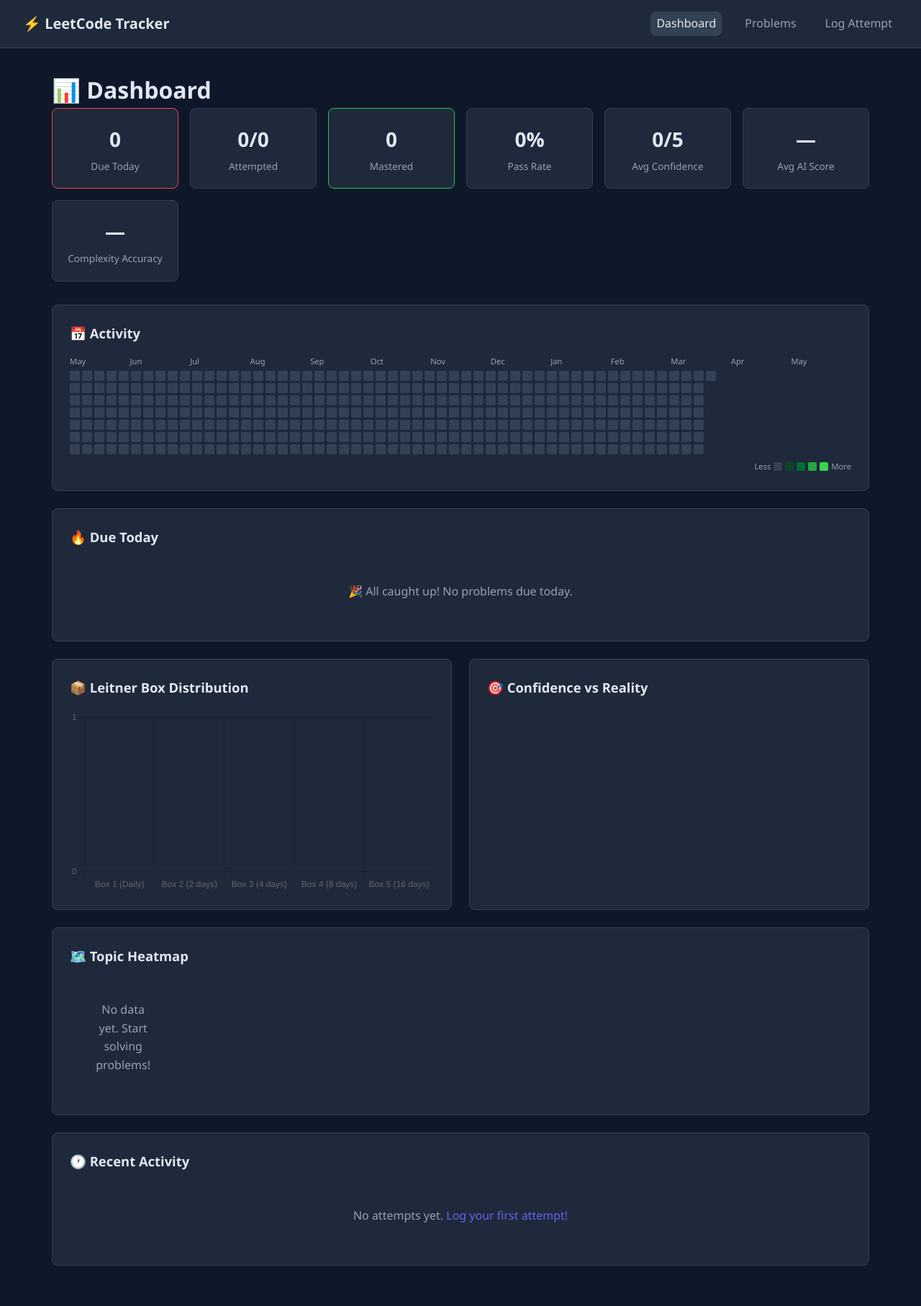
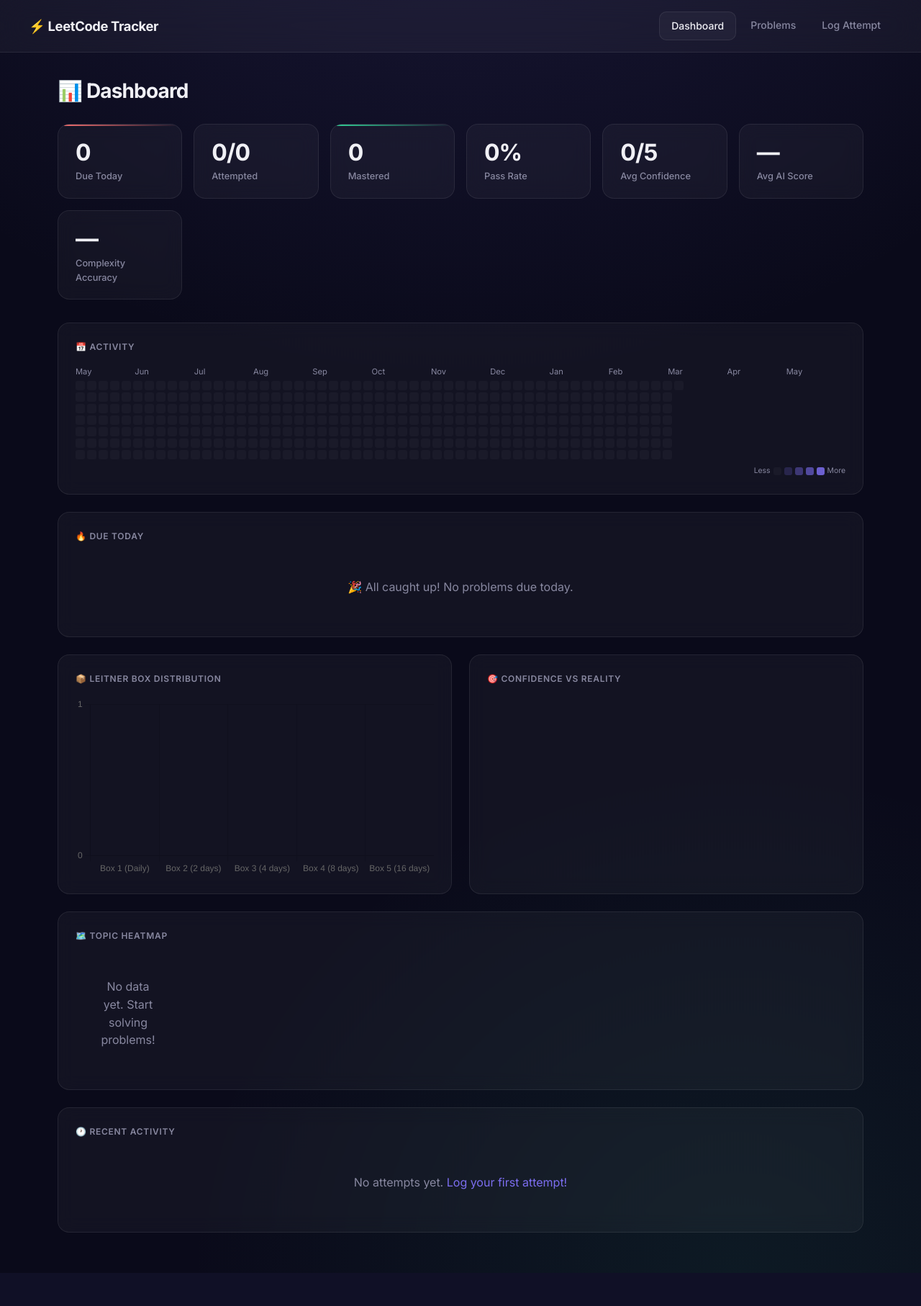
Before and after one commit to diegoruv20/leetcode-tracker, a Flask app: page / in a window 1280 px wide. Shown: the whole page at 72% size. After the commit the page ends 1712 px from the top, so only its background shows below. Run offline with Flask 3, Linux system fonts and the light colour scheme; data that the repository does not hold is empty; a map, chart or similar area stays blank.

Commit message:
Overhaul UI with glassmorphism design
- Frosted glass cards with backdrop-filter blur
- Purple gradient glow background
- Inter font family
- Updated calendar heatmap to purple color scheme
- Rounded badges and softer borders
- Smooth hover transitions throughout

```diff
--- a/static/css/style.css
+++ b/static/css/style.css
@@ -1,30 +1,36 @@
 /* === Reset & Base === */
+@import url('https://fonts.googleapis.com/css2?family=Inter:wght@400;500;600;700&display=swap');
 *, *::before, *::after { box-sizing: border-box; margin: 0; padding: 0; }
 
 :root {
-  --bg: #0f172a;
-  --surface: #1e293b;
-  --surface-hover: #334155;
-  --border: #334155;
-  --text: #e2e8f0;
-  --text-dim: #94a3b8;
-  --accent: #6366f1;
-  --accent-hover: #818cf8;
-  --success: #22c55e;
-  --warning: #eab308;
-  --danger: #ef4444;
+  --bg: #0a0a1a;
+  --glass: rgba(255,255,255,0.04);
+  --glass-border: rgba(255,255,255,0.08);
+  --glass-hover: rgba(255,255,255,0.07);
+  --text: #f0f0f5;
+  --text-dim: #8888a0;
+  --accent: #7c6ef0;
+  --accent-hover: #9b8ff5;
+  --accent-glow: rgba(124,110,240,0.25);
+  --success: #34d399;
+  --warning: #fbbf24;
+  --danger: #f87171;
   --info: #06b6d4;
-  --box1: #ef4444; --box2: #f97316; --box3: #eab308; --box4: #22c55e; --box5: #06b6d4;
-  --radius: 8px;
-  --shadow: 0 1px 3px rgba(0,0,0,.3);
+  --box1: #f87171; --box2: #fbbf24; --box3: #eab308; --box4: #34d399; --box5: #06b6d4;
+  --radius: 16px;
+  --radius-sm: 10px;
 }
 
 body {
-  font-family: 'Segoe UI', system-ui, -apple-system, sans-serif;
+  font-family: 'Inter', system-ui, -apple-system, sans-serif;
   background: var(--bg);
+  background-image:
+    radial-gradient(ellipse 80% 50% at 50% -20%, rgba(124,110,240,0.15), transparent),
+    radial-gradient(ellipse 60% 40% at 80% 100%, rgba(52,211,153,0.08), transparent);
   color: var(--text);
-  line-height: 1.6;
+  line-height: 1.55;
   min-height: 100vh;
+  -webkit-font-smoothing: antialiased;
 }
 
 a { color: var(--accent); text-decoration: none; }
@@ -35,20 +41,38 @@ nav {
   display: flex;
   align-items: center;
   justify-content: space-between;
-  padding: 1rem 2rem;
-  background: var(--surface);
-  border-bottom: 1px solid var(--border);
+  padding: 1rem 2.5rem;
+  backdrop-filter: blur(20px);
+  background: var(--glass);
+  border-bottom: 1px solid var(--glass-border);
   position: sticky;
   top: 0;
   z-index: 100;
 }
-.nav-brand { font-size: 1.25rem; font-weight: 700; }
-.nav-links { display: flex; gap: 1.5rem; }
-.nav-links a { color: var(--text-dim); font-weight: 500; padding: .25rem .5rem; border-radius: var(--radius); }
-.nav-links a:hover, .nav-links a.active { color: var(--text); background: var(--surface-hover); }
+.nav-brand {
+  font-size: 1.15rem;
+  font-weight: 700;
+  letter-spacing: -0.02em;
+  display: flex;
+  align-items: center;
+  gap: .5rem;
+}
+.nav-links { display: flex; gap: .25rem; }
+.nav-links a {
+  color: var(--text-dim);
+  font-weight: 500;
+  font-size: .875rem;
+  padding: .5rem 1rem;
+  border-radius: var(--radius-sm);
+  transition: all .2s;
+}
+.nav-links a:hover { color: var(--text); background: var(--glass-hover); }
+.nav-links a.active { color: var(--text); background: var(--glass); border: 1px solid var(--glass-border); }
 
 /* === Main === */
-main { max-width: 1200px; margin: 0 auto; padding: 2rem; }
+main { max-width: 1200px; margin: 0 auto; padding: 2rem 2.5rem; }
+
+h1 { font-size: 1.75rem; font-weight: 700; letter-spacing: -0.03em; margin-bottom: 1.5rem; }
 
 /* === Stats Grid === */
 .stats-grid {
@@ -58,26 +82,46 @@ main { max-width: 1200px; margin: 0 auto; padding: 2rem; }
   margin-bottom: 2rem;
 }
 .stat-card {
-  background: var(--surface);
-  border: 1px solid var(--border);
+  background: var(--glass);
+  backdrop-filter: blur(12px);
+  border: 1px solid var(--glass-border);
   border-radius: var(--radius);
-  padding: 1.25rem;
-  text-align: center;
+  padding: 1.25rem 1.5rem;
+  position: relative;
+  overflow: hidden;
+  transition: border-color .2s;
 }
-.stat-card.due { border-color: var(--danger); }
-.stat-card.mastered { border-color: var(--success); }
-.stat-number { font-size: 1.75rem; font-weight: 700; }
-.stat-label { color: var(--text-dim); font-size: .85rem; margin-top: .25rem; }
+.stat-card:hover { border-color: rgba(255,255,255,0.12); }
+.stat-card::before {
+  content: '';
+  position: absolute;
+  top: 0; left: 0; right: 0;
+  height: 2px;
+}
+.stat-card.due::before { background: linear-gradient(90deg, var(--danger), transparent); }
+.stat-card.mastered::before { background: linear-gradient(90deg, var(--success), transparent); }
+.stat-number { font-size: 2rem; font-weight: 700; letter-spacing: -0.03em; line-height: 1.2; }
+.stat-label { color: var(--text-dim); font-size: .8rem; font-weight: 500; margin-top: .25rem; }
 
 /* === Sections === */
 .section {
-  background: var(--surface);
-  border: 1px solid var(--border);
+  background: var(--glass);
+  backdrop-filter: blur(12px);
+  border: 1px solid var(--glass-border);
   border-radius: var(--radius);
   padding: 1.5rem;
   margin-bottom: 1.5rem;
+  transition: border-color .2s;
 }
-.section h2 { margin-bottom: 1rem; font-size: 1.15rem; }
+.section:hover { border-color: rgba(255,255,255,0.12); }
+.section h2 {
+  font-size: .75rem;
+  font-weight: 600;
+  color: var(--text-dim);
+  text-transform: uppercase;
+  letter-spacing: .06em;
+  margin-bottom: 1rem;
+}
 
 /* === Charts Row === */
 .charts-row { display: grid; grid-template-columns: 1fr 1fr; gap: 1.5rem; }
@@ -133,30 +179,35 @@ main { max-width: 1200px; margin: 0 auto; padding: 2rem; }
 .data-table th, .data-table td {
   padding: .6rem .75rem;
   text-align: left;
-  border-bottom: 1px solid var(--border);
+  border-bottom: 1px solid var(--glass-border);
 }
-.data-table th { color: var(--text-dim); font-size: .8rem; text-transform: uppercase; letter-spacing: .05em; }
-.data-table tr:hover { background: var(--surface-hover); }
+.data-table th { color: var(--text-dim); font-size: .7rem; font-weight: 600; text-transform: uppercase; letter-spacing: .06em; }
+.data-table td { font-size: .875rem; }
+.data-table tr:hover td { background: var(--glass-hover); }
 
 /* === Topic Heatmap === */
 .topic-heatmap {
   display: grid;
-  grid-template-columns: repeat(auto-fill, minmax(140px, 1fr));
+  grid-template-columns: repeat(auto-fill, minmax(130px, 1fr));
   gap: .5rem;
 }
 .heatmap-cell {
   padding: .75rem;
-  border-radius: var(--radius);
+  border-radius: var(--radius-sm);
   text-align: center;
   font-size: .85rem;
+  background: var(--glass);
+  border: 1px solid var(--glass-border);
+  transition: border-color .2s;
 }
-.heatmap-name { font-weight: 600; margin-bottom: .25rem; }
-.heatmap-stat { font-size: .75rem; color: var(--text-dim); }
-.heatmap-great { background: #22c55e33; border: 1px solid #22c55e55; }
-.heatmap-good  { background: #eab30833; border: 1px solid #eab30855; }
-.heatmap-ok    { background: #f9731633; border: 1px solid #f9731655; }
-.heatmap-weak  { background: #ef444433; border: 1px solid #ef444455; }
-.heatmap-none  { background: var(--surface-hover); border: 1px solid var(--border); }
+.heatmap-cell:hover { border-color: rgba(255,255,255,0.12); }
+.heatmap-name { font-weight: 600; font-size: .8rem; margin-bottom: .25rem; }
+.heatmap-stat { font-size: .7rem; color: var(--text-dim); }
+.heatmap-great { border-color: rgba(52,211,153,.3); }
+.heatmap-good  { border-color: rgba(234,179,8,.3); }
+.heatmap-ok    { border-color: rgba(249,115,22,.3); }
+.heatmap-weak  { border-color: rgba(248,113,113,.3); }
+.heatmap-none  { border-color: var(--glass-border); }
 
 /* === Filters === */
 .filters {
@@ -275,30 +340,31 @@ select:focus, input:focus, textarea:focus { outline: 2px solid var(--accent); bo
   display: grid;
   grid-template-rows: repeat(7, 1fr);
   grid-auto-flow: column;
-  grid-auto-columns: 14px;
+  grid-auto-columns: 13px;
   gap: 3px;
 }
 .calendar-cell {
-  width: 14px;
-  height: 14px;
-  border-radius: 2px;
+  width: 13px;
+  height: 13px;
+  border-radius: 3px;
   position: relative;
   cursor: default;
+  background: rgba(255,255,255,0.03);
 }
-.calendar-cell[data-count="0"] { background: var(--surface-hover); }
-.calendar-cell[data-count="1"] { background: #0e4429; }
+.calendar-cell[data-count="1"] { background: rgba(124,110,240,0.2); }
 .calendar-cell[data-count="2"],
-.calendar-cell[data-count="3"] { background: #006d32; }
-.calendar-cell[data-level="high"] { background: #26a641; }
-.calendar-cell[data-level="max"] { background: #39d353; }
+.calendar-cell[data-count="3"] { background: rgba(124,110,240,0.4); }
+.calendar-cell[data-level="high"] { background: rgba(124,110,240,0.6); }
+.calendar-cell[data-level="max"] { background: rgba(124,110,240,0.85); }
 .calendar-tooltip {
   display: none;
   position: absolute;
   bottom: 100%;
   left: 50%;
   transform: translateX(-50%);
-  background: var(--surface);
-  border: 1px solid var(--border);
+  background: var(--glass);
+  backdrop-filter: blur(12px);
+  border: 1px solid var(--glass-border);
   padding: .3rem .5rem;
   border-radius: 4px;
   font-size: .7rem;
@@ -319,16 +385,16 @@ select:focus, input:focus, textarea:focus { outline: 2px solid var(--accent); bo
 .calendar-legend {
   display: flex;
   align-items: center;
-  gap: .25rem;
+  gap: 4px;
   margin-top: .5rem;
-  font-size: .7rem;
+  font-size: .65rem;
   color: var(--text-dim);
   justify-content: flex-end;
 }
 .calendar-legend-cell {
-  width: 12px;
-  height: 12px;
-  border-radius: 2px;
+  width: 11px;
+  height: 11px;
+  border-radius: 3px;
 }
 
 /* === Empty State === */
--- a/templates/base.html
+++ b/templates/base.html
@@ -5,6 +5,9 @@
   <meta name="viewport" content="width=device-width, initial-scale=1.0">
   <title>{% block title %}LeetCode Tracker{% endblock %}</title>
   <link rel="stylesheet" href="{{ url_for('static', filename='css/style.css') }}">
+  <link rel="preconnect" href="https://fonts.googleapis.com">
+  <link rel="preconnect" href="https://fonts.gstatic.com" crossorigin>
+  <link href="https://fonts.googleapis.com/css2?family=Inter:wght@400;500;600;700&display=swap" rel="stylesheet">
   <script src="https://cdn.jsdelivr.net/npm/chart.js@4"></script>
 </head>
 <body>
--- a/templates/dashboard.html
+++ b/templates/dashboard.html
@@ -23,11 +23,11 @@
       <div class="calendar-grid" id="calendar-grid"></div>
       <div class="calendar-legend">
         <span>Less</span>
-        <div class="calendar-legend-cell" style="background:var(--surface-hover)"></div>
-        <div class="calendar-legend-cell" style="background:#0e4429"></div>
-        <div class="calendar-legend-cell" style="background:#006d32"></div>
-        <div class="calendar-legend-cell" style="background:#26a641"></div>
-        <div class="calendar-legend-cell" style="background:#39d353"></div>
+        <div class="calendar-legend-cell" style="background:rgba(255,255,255,0.03)"></div>
+        <div class="calendar-legend-cell" style="background:rgba(124,110,240,0.2)"></div>
+        <div class="calendar-legend-cell" style="background:rgba(124,110,240,0.4)"></div>
+        <div class="calendar-legend-cell" style="background:rgba(124,110,240,0.6)"></div>
+        <div class="calendar-legend-cell" style="background:rgba(124,110,240,0.85)"></div>
         <span>More</span>
       </div>
     </div>
```
Also changed, not shown: other parts of static/css/style.css (+65 -49 lines).
